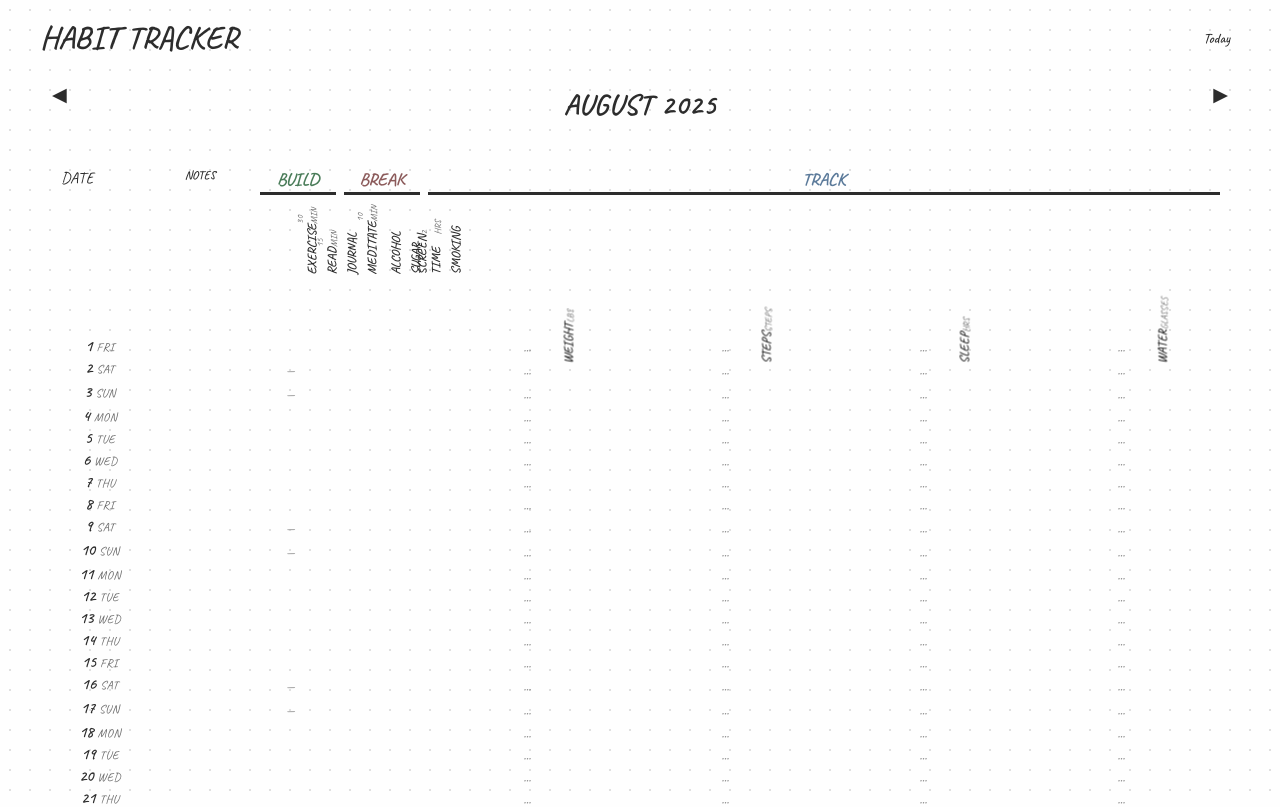
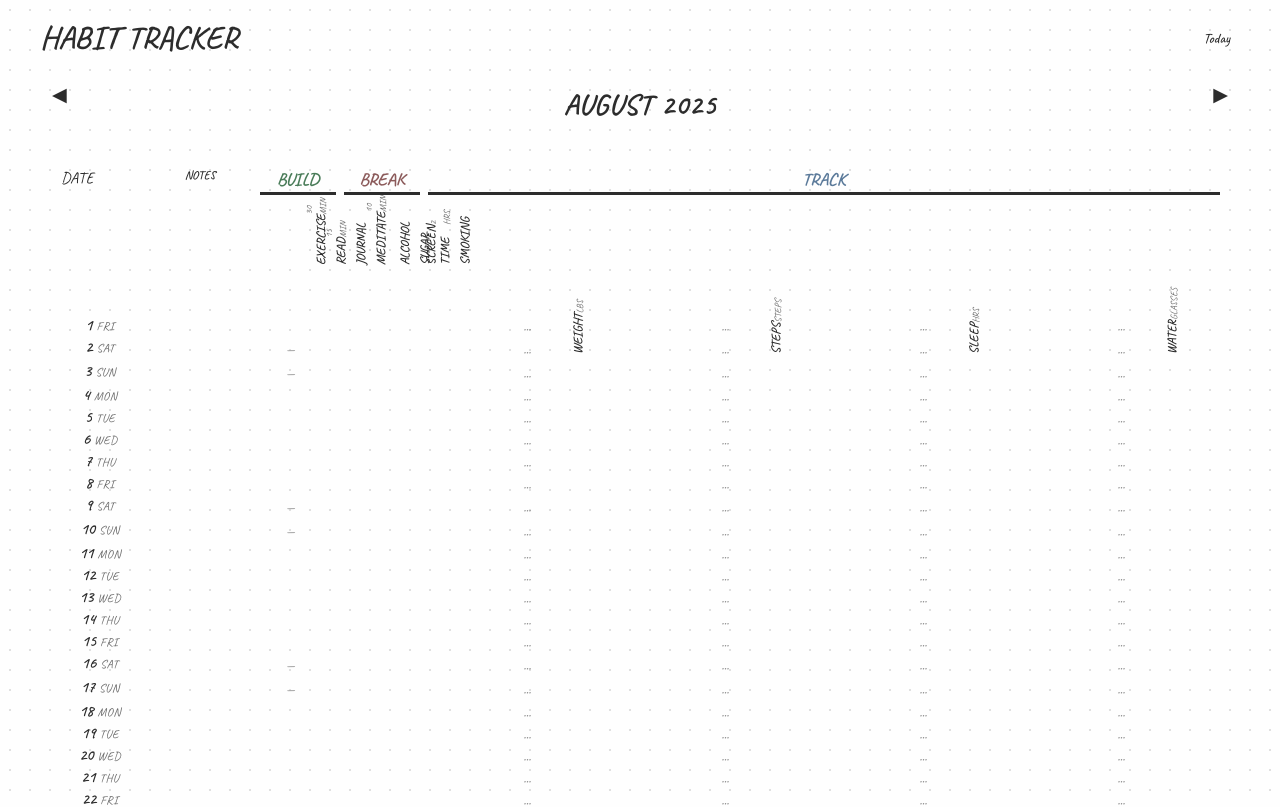
Before and after one commit to thanson00/HabitTracker, a React (Vite) app: page / in a window 1280 px wide. Shown: the top 807 px of the page. Built offline with nearby package versions, Linux system fonts and the light colour scheme.

Commit message:
fix: remove all padding from habit headers

```diff
--- a/src/index.css
+++ b/src/index.css
@@ -238,12 +238,11 @@ button:focus-visible {
 /* Remove borders from habit headers */
 .habit-head {
   text-align: left;
-  padding: 1px;
+  padding: 0;
   height: 120px;
   display: flex;
   align-items: flex-end;
   justify-content: flex-start;
-  padding-bottom: 20px;
   border: none;
   border-bottom: none;
   border-top: none;
```
